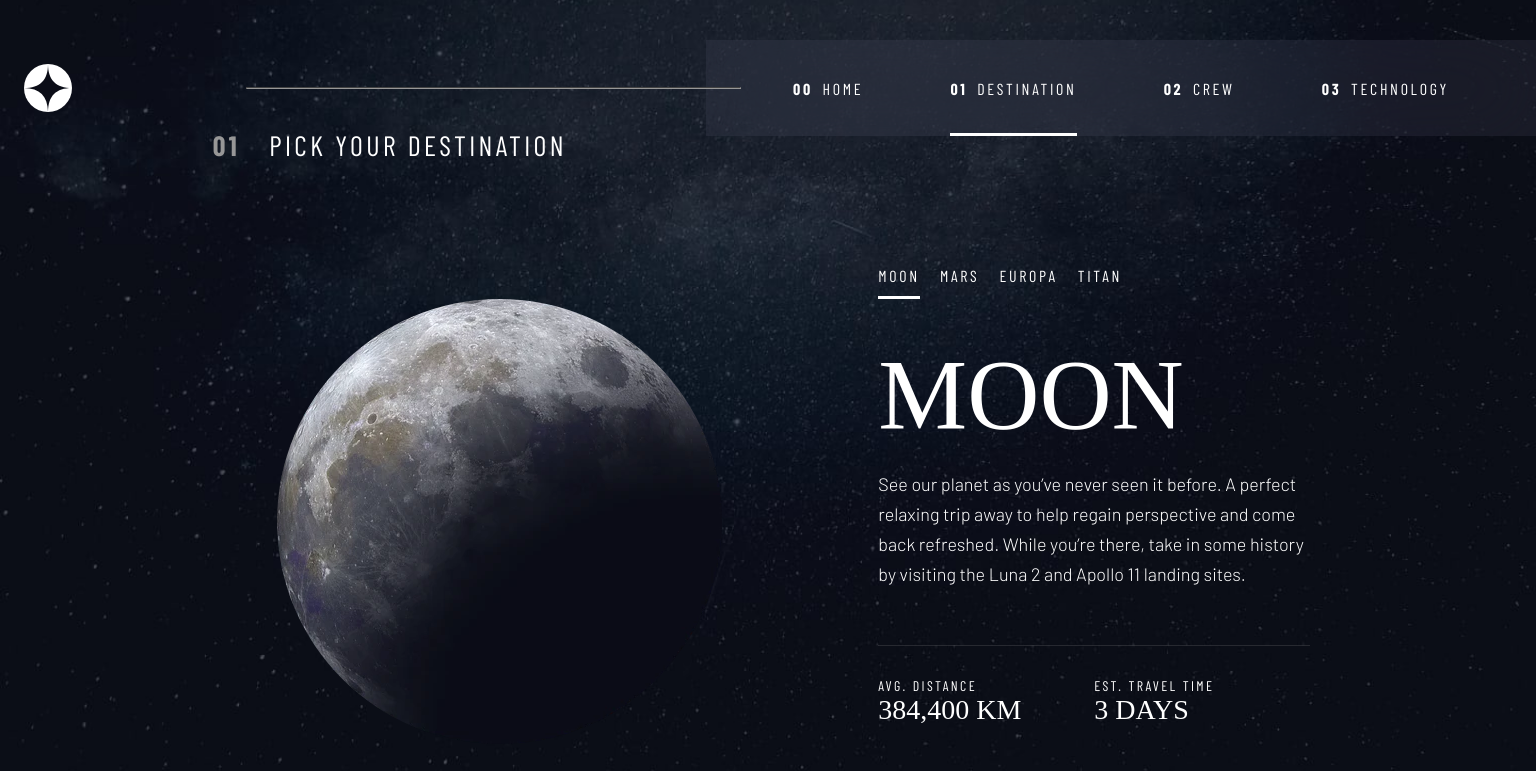
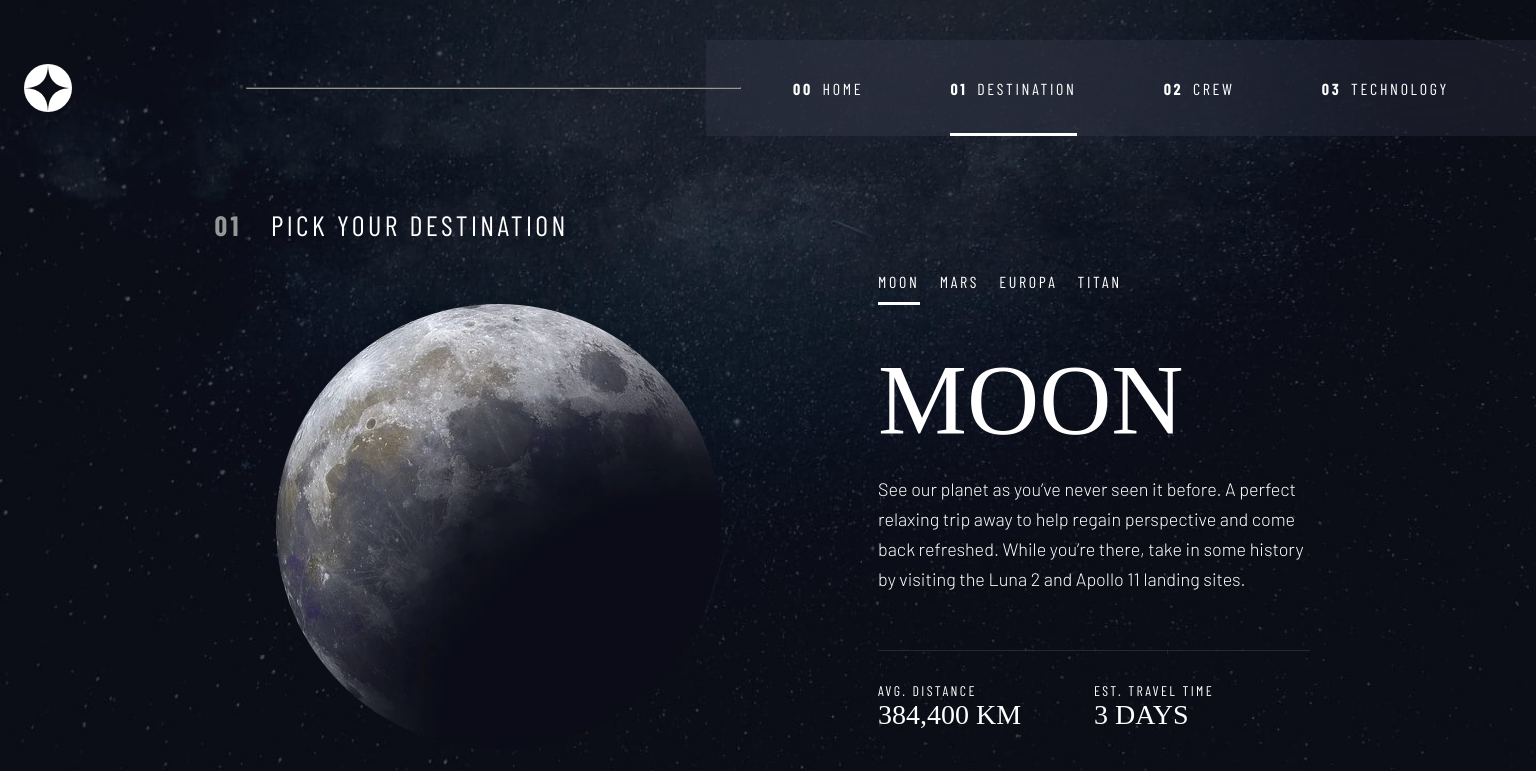
Before and after one commit to KurtisIvey/space-tourism-nextjs, a Next.js app: page /Destination in a window 1536 px wide. Shown: the top 771 px of the page. Built offline with nearby package versions, Linux system fonts and the light colour scheme; a web font is replaced by a local one.

Commit message:
update destination and tech h1 header

```diff
--- a/src/app/Destination/Destination.css
+++ b/src/app/Destination/Destination.css
@@ -209,23 +209,25 @@ main.destination section .metricsBigContainer .metricContainer div {
   main.destination section {
     margin-top: -75px;
     width: 100%;
+    max-width: 1440px;
+    margin: 0 auto;
     display: grid;
     grid-template-columns: 1fr 1fr;
-    grid-template-rows: auto 1fr;
+    grid-template-rows: 0.13fr 1fr;
     justify-content: center;
     align-items: center;
+    position: relative;
   }
   main.destination section h1 {
-    grid-row: 1/2;
-    grid-column: 1/3;
+    position: absolute;
+    left: 166.5px;
+    top: 69px;
     justify-self: flex-start;
     font-weight: 400;
     font-size: 28px;
     letter-spacing: 3.38px;
     color: white;
-    margin-bottom: 80px;
-    margin-left: 0;
-    margin-top: 3.3vh;
+    margin: 0;
   }
   main.destination section h1 span {
     font-weight: 700;
@@ -235,11 +237,12 @@ main.destination section .metricsBigContainer .metricContainer div {
   main.destination section .planetImage {
     grid-row: 2/3;
     grid-column: 1/2;
+    justify-self: center;
     width: 445px;
     height: 445px;
     margin-bottom: -38.5px;
-    margin-left: 64px;
-    margin-right: 77.5px;
+    margin-left: 180px;
+    margin-right: 0;
   }
   main.destination section .descriptorsContainer {
     flex-direction: column;
@@ -249,7 +252,7 @@ main.destination section .metricsBigContainer .metricContainer div {
     grid-column: 2/3;
     width: 445px;
     height: 472px;
-    margin-left: 79px;
+    margin-left: 110px;
   }
   main.destination section .descriptorsContainer ul {
     margin-bottom: 15px;
--- a/src/app/Destination/Destination.scss
+++ b/src/app/Destination/Destination.scss
@@ -223,22 +223,27 @@ main.destination {
         section {
             margin-top: -75px;
             width: 100%;
+            max-width: 1440px;
+            margin: 0 auto;
             display: grid;
             grid-template-columns: 1fr 1fr;
-            grid-template-rows: auto 1fr;
+            grid-template-rows: .13fr 1fr;
             justify-content: center;
             align-items: center;
+            position: relative;
             h1 {
-                grid-row: 1 / 2;
-                grid-column: 1 / 3;
+
+                position: absolute;
+                left: 166.5px;
+                top: 69px;
+
                 justify-self: flex-start;
+
                 font-weight: 400;
                 font-size: 28px;
                 letter-spacing: 3.38px;
                 color: white;
-                margin-bottom: 80px;
-                margin-left: 0;
-                margin-top: 3.3vh;
+                margin: 0;
                 span{
                     font-weight: 700;
                     color: $darkGrey;
@@ -248,11 +253,12 @@ main.destination {
             .planetImage{
                 grid-row: 2 / 3;
                 grid-column: 1 / 2;
+                justify-self: center;
                 width: 445px;
                 height: 445px;
                 margin-bottom: -38.5px;
-                margin-left: 64px;
-                margin-right: 77.5px;
+                margin-left: 180px;
+                margin-right: 0;
             }
 
             .descriptorsContainer{
@@ -263,7 +269,7 @@ main.destination {
                 grid-column: 2 / 3;
                 width: 445px;
                 height: 472px;
-                margin-left: 79px;
+                margin-left: 110px;
 
                 ul{
                     margin-bottom: 15px;
--- a/src/app/Technology/page.tsx
+++ b/src/app/Technology/page.tsx
@@ -38,7 +38,7 @@ const Technology = (props: Props) => {
       <Navbar activePage="technology" />
       <section>
         <h1>
-          <span>01</span> SPACE LAUNCH 101
+          <span>03</span> SPACE LAUNCH 101
         </h1>
 
         <Image
```
Also changed, not shown: src/app/Technology/Technology.css (+4 -3 lines), src/app/Technology/Technology.scss (+5 -3 lines), 2 other files (tests, documents, lock files or other folders).
